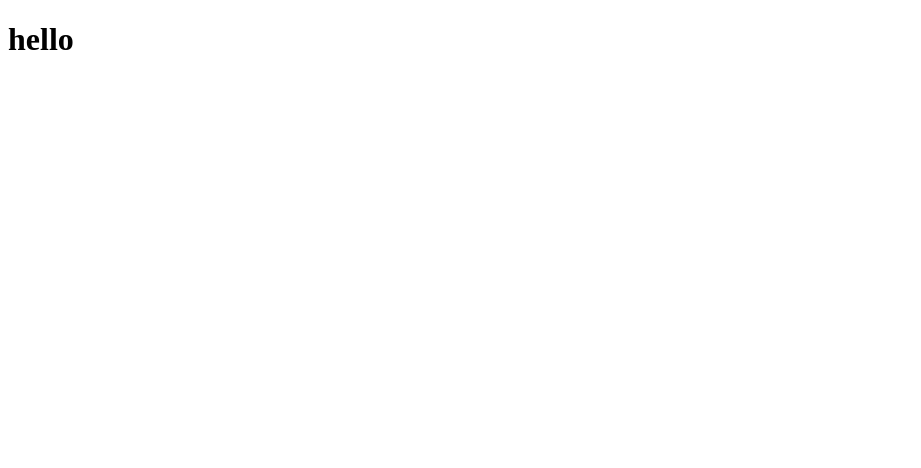
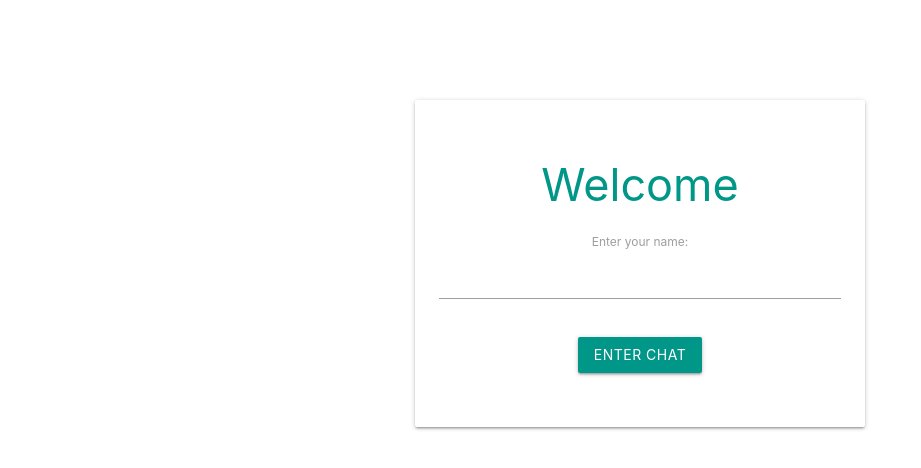
Before and after one commit to vjenacka/RT-chat, a Vue app: page / in a window 1280 px wide. Shown: the top 468 px of the page, without its empty margins (0-921 px from the left). Built offline with nearby package versions, Linux system fonts and the light colour scheme.

Commit message:
added welcome form comp and passed props to chat comp

```diff
--- a/public/index.html
+++ b/public/index.html
@@ -1,15 +1,28 @@
 <!DOCTYPE html>
 <html lang="en">
   <head>
-    <meta charset="utf-8">
-    <meta http-equiv="X-UA-Compatible" content="IE=edge">
-    <meta name="viewport" content="width=device-width,initial-scale=1.0">
-    <link rel="icon" href="<%= BASE_URL %>favicon.ico">
-    <title>rt-chat</title>
+    <meta charset="utf-8" />
+    <meta http-equiv="X-UA-Compatible" content="IE=edge" />
+    <meta name="viewport" content="width=device-width,initial-scale=1.0" />
+    <!-- Compiled and minified CSS -->
+    <link
+      rel="stylesheet"
+      href="https://cdnjs.cloudflare.com/ajax/libs/materialize/1.0.0/css/materialize.min.css"
+    />
+    <link rel="icon" href="<%= BASE_URL %>favicon.ico" />
+    <!--Import Google Icon Font-->
+    <link
+      href="https://fonts.googleapis.com/icon?family=Material+Icons"
+      rel="stylesheet"
+    />
+    <title>Real Time Chat</title>
   </head>
   <body>
     <noscript>
-      <strong>We're sorry but rt-chat doesn't work properly without JavaScript enabled. Please enable it to continue.</strong>
+      <strong
+        >We're sorry but rt-chat doesn't work properly without JavaScript
+        enabled. Please enable it to continue.</strong
+      >
     </noscript>
     <div id="app"></div>
     <!-- built files will be auto injected -->
--- a/src/App.vue
+++ b/src/App.vue
@@ -1,14 +1,16 @@
 <template>
   <div id="app">
-    <h1>hello</h1>
-    <router-view/>
+    <router-view />
   </div>
 </template>
 
 <script>
+import Welcome from "./components/Welcome";
 export default {
-  components:{}
-}
+  components: {
+    Welcome
+  }
+};
 </script>
 
 <style lang="scss">
--- /dev/null
+++ b/src/components/Chat.vue
@@ -0,0 +1,18 @@
+<template>
+  <div class="chat container">
+    <h2>Hello {{name}}</h2>
+  </div>
+</template>
+
+<script>
+export default {
+  name: "Chat",
+  props:['name'],
+  data() {
+    return {};
+  }
+};
+</script>
+
+<style lang="scss" scoped>
+</style>
--- /dev/null
+++ b/src/components/Welcome.vue
@@ -0,0 +1,51 @@
+<template>
+  <div class="welcome container">
+    <div class="card">
+      <div class="card-content center-align">
+        <h2 class="teal-text">Welcome</h2>
+        <form @submit.prevent="enterChat">
+          <label for="name">Enter your name:</label>
+          <input type="text" name="name" v-model="name" />
+          <p v-if="feedback" class="red-text">{{feedback}}</p>
+          <button class="btn teal">Enter Chat</button>
+        </form>
+      </div>
+    </div>
+  </div>
+</template>
+
+<script>
+export default {
+  name: "Welcome",
+  data() {
+    return {
+      name: null,
+      feedback: ""
+    };
+  },
+  methods: {
+    enterChat() {
+      if (this.name) {
+        this.$router.push({ name: "Chat", params: { name: this.name } });
+      } else {
+        this.feedback = "You must enter a name to join";
+      }
+    }
+  }
+};
+</script>
+
+<style lang="scss" scoped>
+.welcome {
+  max-width: 450px;
+  margin-top: 100px;
+
+  h2 {
+    font-size: 3em;
+  }
+
+  button {
+    margin: 30px auto;
+  }
+}
+</style>
--- a/src/router/index.js
+++ b/src/router/index.js
@@ -1,20 +1,28 @@
-import Vue from 'vue'
-import VueRouter from 'vue-router'
+import Vue from "vue";
+import VueRouter from "vue-router";
+import Welcome from "../components/Welcome";
+import Chat from "../components/Chat";
 
-Vue.use(VueRouter)
+Vue.use(VueRouter);
 
 const routes = [
-  /* {
-    path: '/',
-    name: 'home',
-    component: Home
-  } */
-]
+  {
+    path: "/",
+    name: "Welcome",
+    component: Welcome
+  },
+  {
+    path: "/chat",
+    name: "Chat",
+    component: Chat,
+    props: true
+  }
+];
 
 const router = new VueRouter({
-  mode: 'history',
+  mode: "history",
   base: process.env.BASE_URL,
   routes
-})
+});
 
-export default router
+export default router;
```
